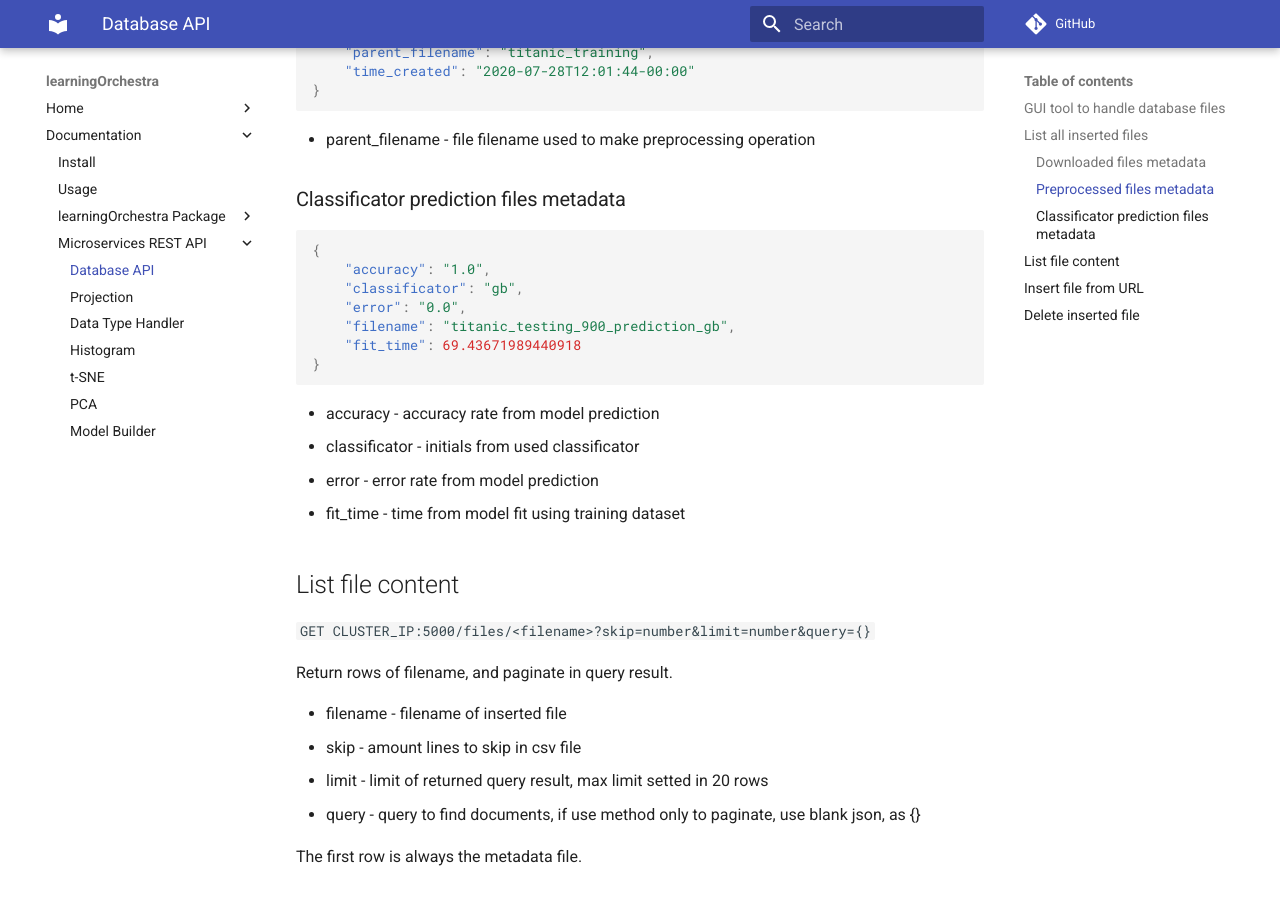
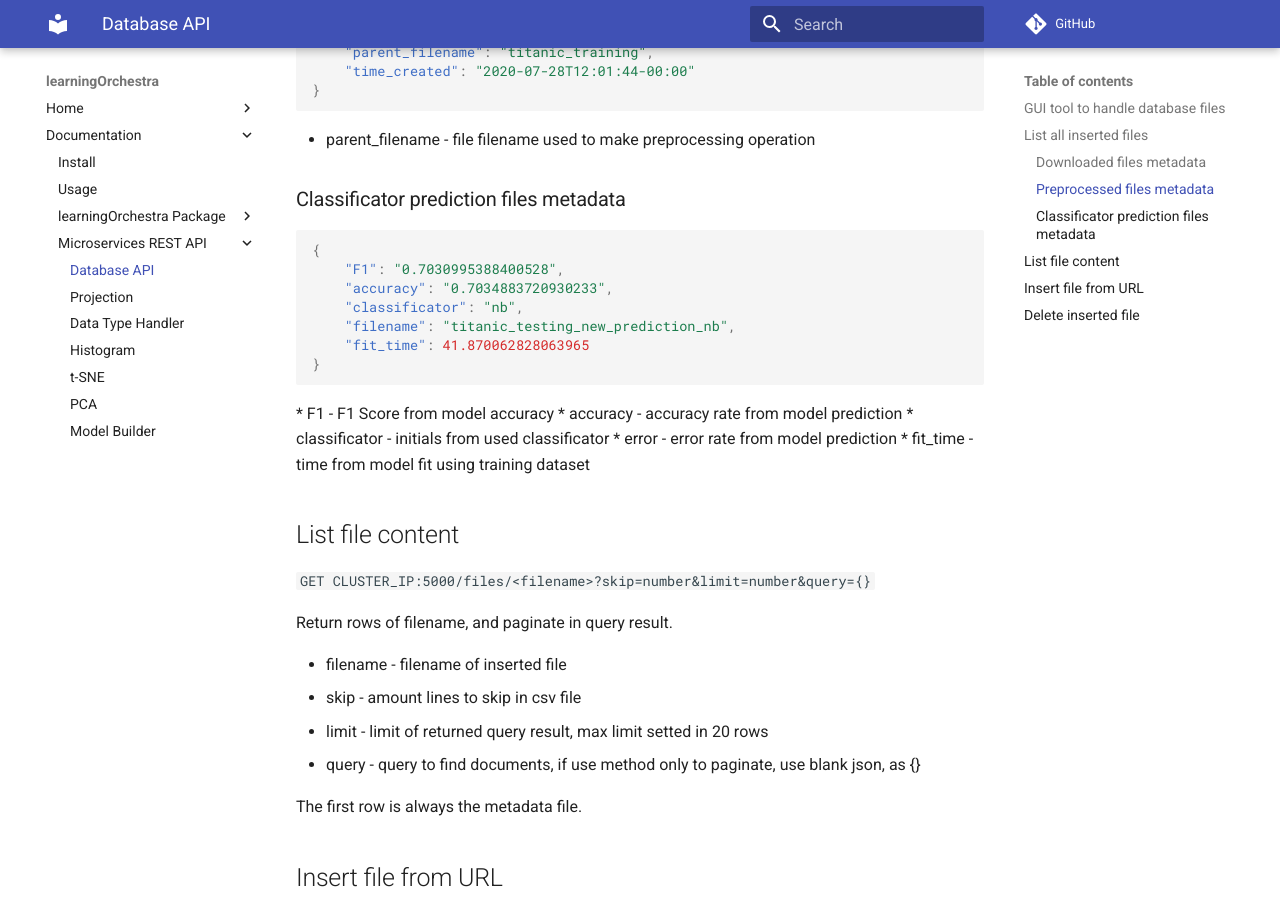
Before and after one commit to learningOrchestra/mlToolKits, an MkDocs documentation site: the page built from docs/database_api.md, in a window 1280 px wide and 900 px high, scrolled down 1652 px. Built offline with MkDocs 1.6.1 and Material for MkDocs 9.7.7, drawn with Linux system fonts in a browser that asks for light colours; comment, search, counter and statistics services are not loaded.

Commit message:
update docs

````diff
--- a/docs/database_api.md
+++ b/docs/database_api.md
@@ -79,14 +79,14 @@ downloader is finished
 
 ```json
 {
-    "accuracy": "1.0",
-    "classificator": "gb",
-    "error": "0.0",
-    "filename": "titanic_testing_900_prediction_gb",
-    "fit_time": 69.43671989440918
+    "F1": "0.7030995388400528",
+    "accuracy": "0.7034883720930233",
+    "classificator": "nb",
+    "filename": "titanic_testing_new_prediction_nb",
+    "fit_time": 41.870062828063965
 }
 ```
-
+* F1 - F1 Score from model accuracy
 * accuracy - accuracy rate from model prediction
 * classificator - initials from used classificator
 * error - error rate from model prediction
````
Also changed, not shown: docs/index.md (+1 -1 lines), readme.md (+1 -1 lines).
